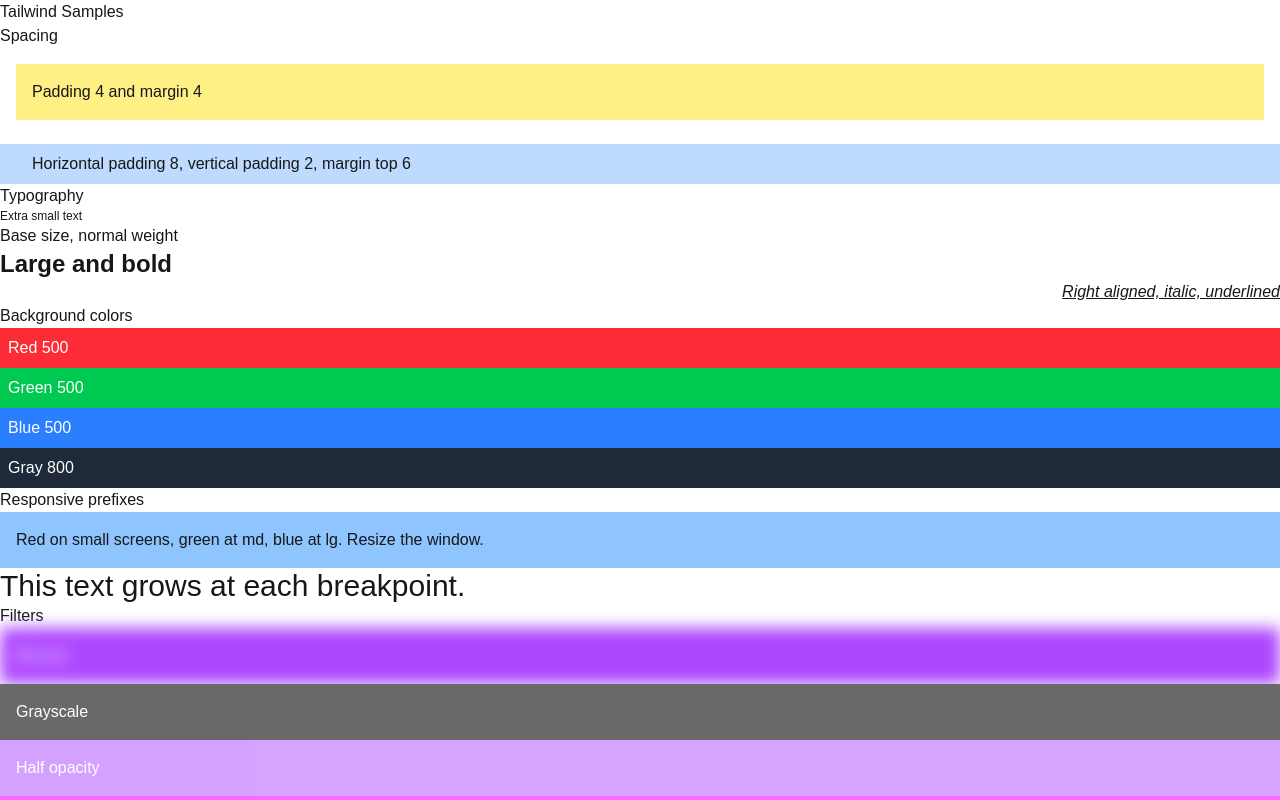
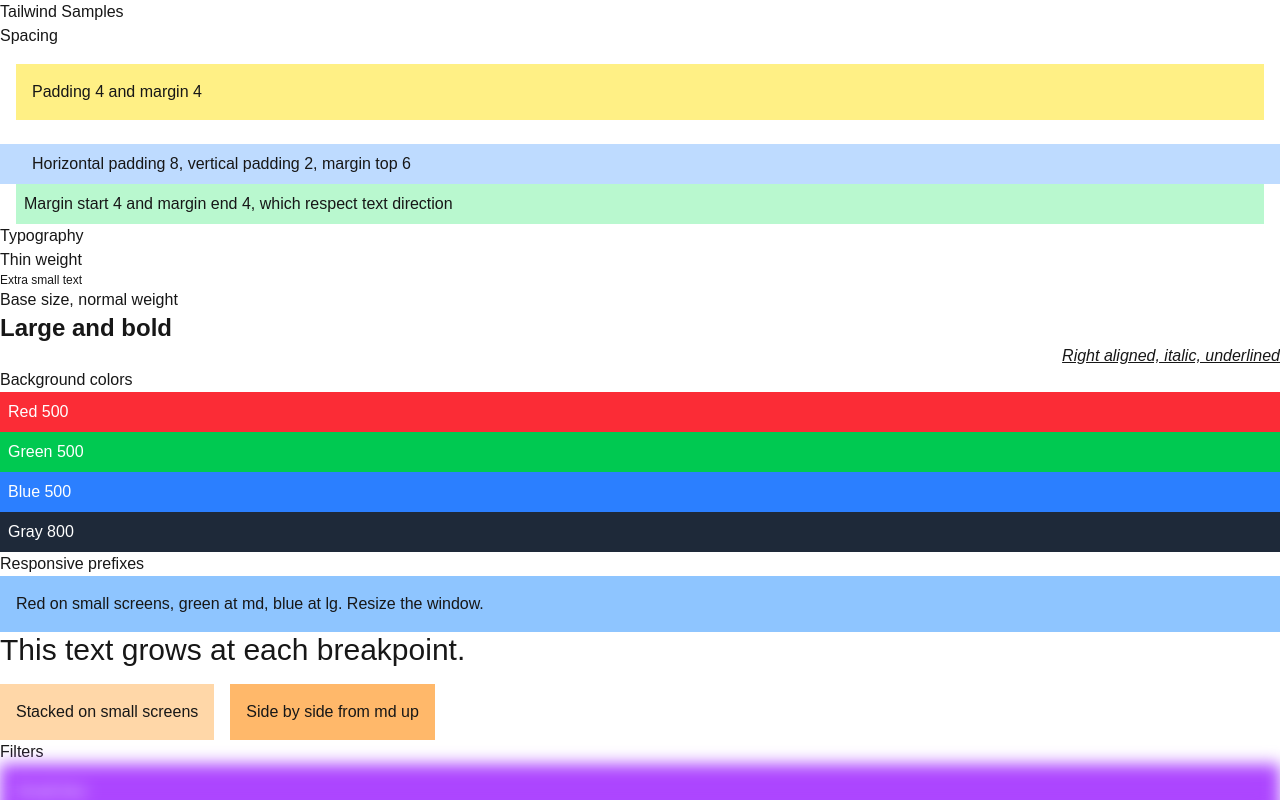
Before and after one commit to TejaShiv/kambaz-next-js, a Next.js app: page /labs/lab2/tailwind in a window 1280 px wide. Shown: the top 800 px of the page. Built offline with nearby package versions, Linux system fonts and the light colour scheme.

Commit message:
Add required Tailwind utility classes to samples page

```diff
--- a/app/labs/lab2/tailwind/page.tsx
+++ b/app/labs/lab2/tailwind/page.tsx
@@ -9,10 +9,14 @@
         <div className="px-8 py-2 mt-6 bg-blue-200">
           Horizontal padding 8, vertical padding 2, margin top 6
         </div>
+        <div className="ms-4 me-4 bg-green-200 p-2">
+          Margin start 4 and margin end 4, which respect text direction
+        </div>
       </div>
 
       <div id="wd-tailwind-typography">
         <h3>Typography</h3>
+        <p className="font-thin">Thin weight</p>
         <p className="text-xs">Extra small text</p>
         <p className="text-base font-normal">Base size, normal weight</p>
         <p className="text-2xl font-bold">Large and bold</p>
@@ -35,11 +39,16 @@
         <div className="text-sm md:text-lg lg:text-3xl">
           This text grows at each breakpoint.
         </div>
+        <div className="block md:flex gap-4 mt-4">
+          <div className="bg-orange-200 p-4">Stacked on small screens</div>
+          <div className="bg-orange-300 p-4">Side by side from md up</div>
+        </div>
       </div>
 
       <div id="wd-tailwind-filters">
         <h3>Filters</h3>
-        <div className="bg-purple-500 text-white p-4 blur-sm">Blurred</div>
+        <div className="bg-purple-500 text-white p-4 blur-sm">Small blur</div>
+        <div className="bg-purple-500 text-white p-4 blur-lg">Large blur</div>
         <div className="bg-purple-500 text-white p-4 grayscale">Grayscale</div>
         <div className="bg-purple-500 text-white p-4 opacity-50">Half opacity</div>
         <div className="bg-purple-500 text-white p-4 brightness-150">Brighter</div>
```
